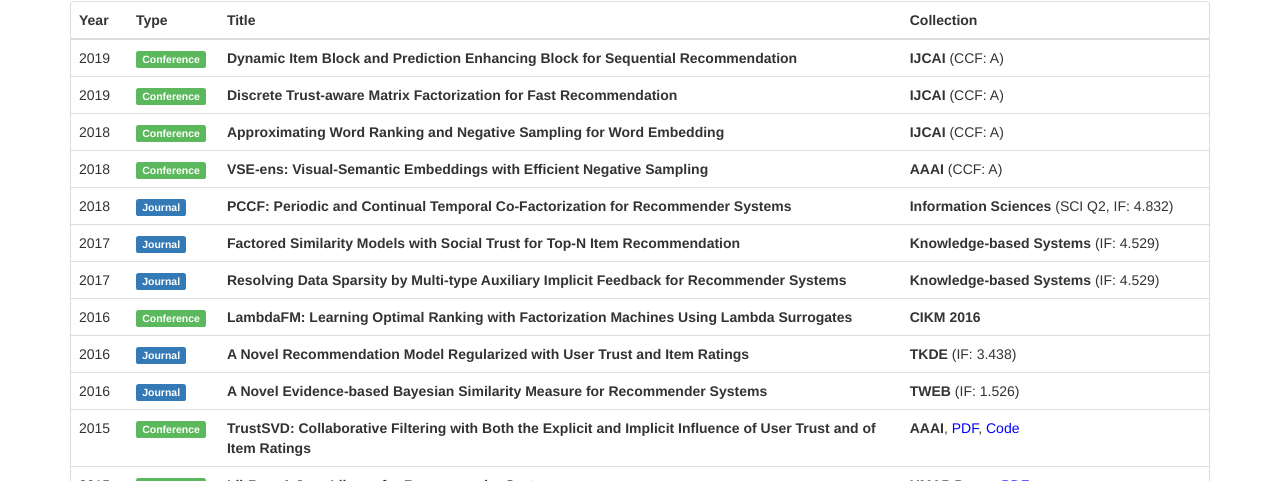
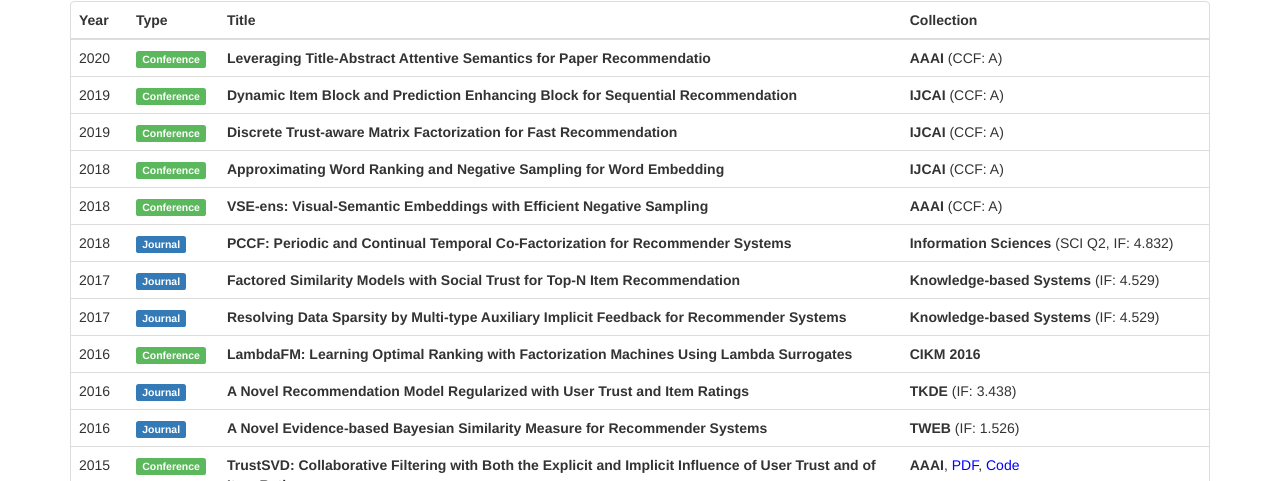
Before and after one commit to guoguibing/guoguibing.github.io, a plain HTML site: page index.html in a window 1280 px wide. Shown: the part 619-1100 px from the top of the page. Drawn offline with Linux system fonts and the light colour scheme.

Commit message:
Add files via upload

```diff
--- a/index.html
+++ b/index.html
@@ -118,6 +118,12 @@
              </tr>
       </thead>
       <tbody>
+        <tr>
+          <td>2020</td>
+          <td><span class="label label-success">Conference</span></td>
+          <td><strong>Leveraging Title-Abstract Attentive Semantics for Paper Recommendatio</strong></td>
+          <td><strong>AAAI</strong> (CCF: A)</td>
+        </tr>
         <tr>
           <td>2019</td>
           <td><span class="label label-success">Conference</span></td>
```
Also changed, not shown: pubs.html (+3 -0 lines).
